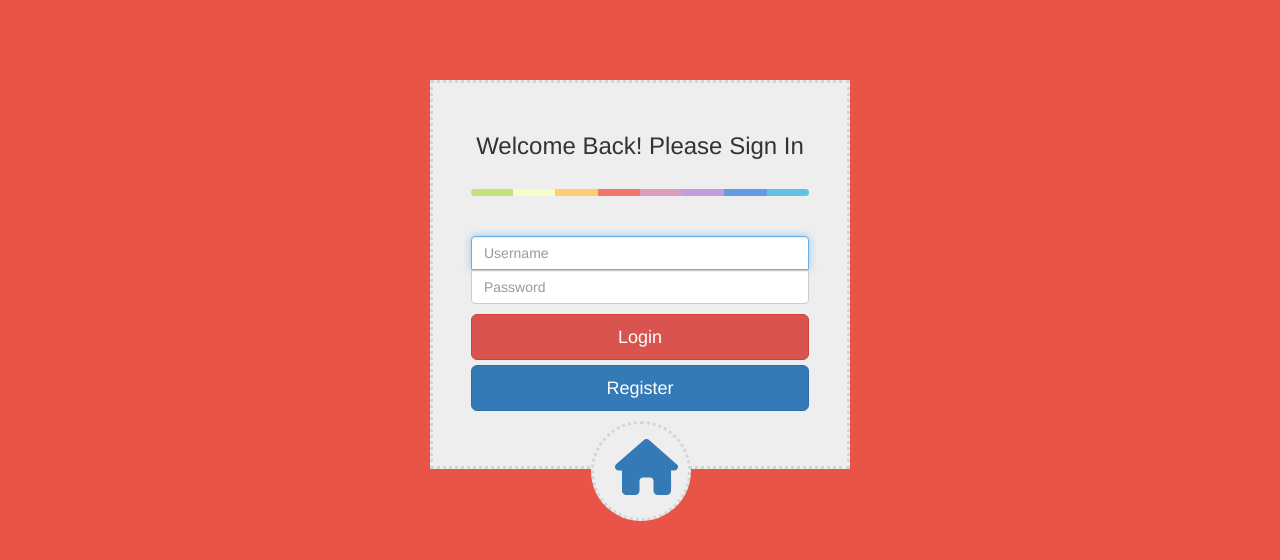
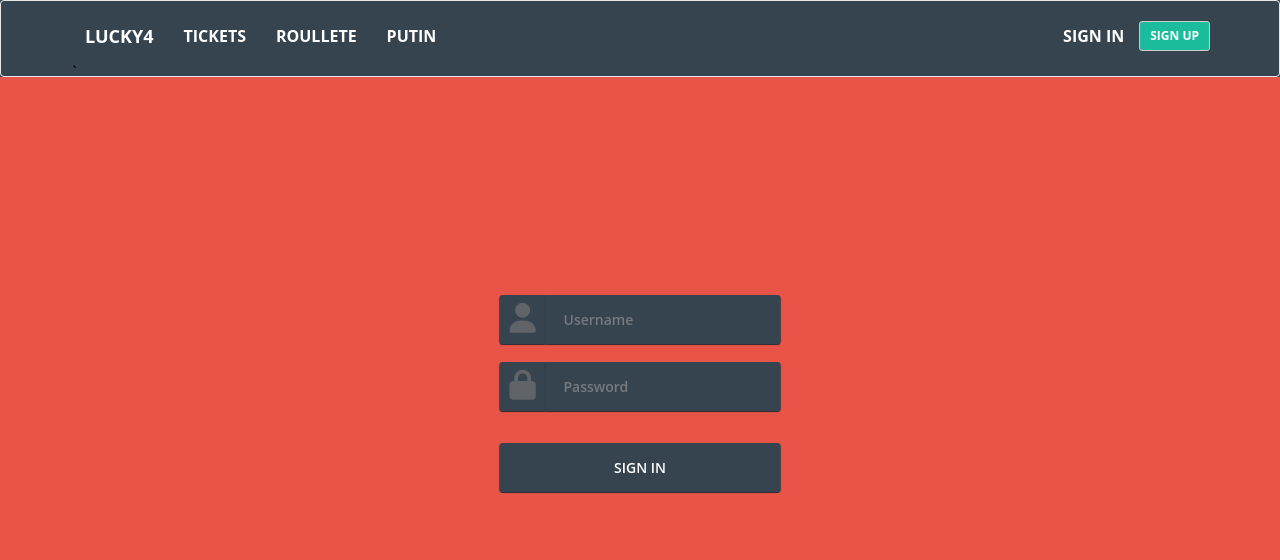
Before and after one commit to iindigoo/lucky4new, a PHP site: page /login.php in a window 1280 px wide. Shown: the top 560 px of the page. Run offline with PHP 8.4, Linux system fonts and the light colour scheme; some libraries are stand-ins or nearby versions.

Commit message:
Nieuwe login design

```diff
--- a/dist/css/login.css
+++ b/dist/css/login.css
@@ -1,120 +1,90 @@
-body.color {
-  background-color: #e85447;
+/*
+ * Developer: Alireza Eskandarpour Shoferi
+ * Designer: Virgil Pana (dribbble.com/virgilpana)
+ *
+ * Distributed under the terms of the MIT license
+ * http://opensource.org/licenses/MIT
+ */
+
+body {
+    font-family: 'Open Sans', sans-serif;
+    font-weight: 400;
+    color: #606468;
+    background-color: #e85447;
 }
-
-.wrapper {
-  margin-top: 80px;
-  margin-bottom: 20px;
+a,
+a:visited {
+    text-decoration: none;
+    color: #fff;
 }
-
-.form-signin {
-  max-width: 420px;
-  padding: 30px 38px 55px;
-  margin: 0 auto;
-  background-color: #eee;
-  border: 3px dotted rgba(0,0,0,0.1);
-  }
-
-.form-signin-heading {
-  text-align:center;
-  margin-bottom: 30px;
+#wrapper {
+    position: absolute;
+    top: 50%;
+    left: 50%;
+    width: 281px;
+    transform: translate(-50%, -50%);
 }
-
-.form-control {
-  position: relative;
-  font-size: 16px;
-  height: auto;
-  padding: 10px;
+input,
+label {
+    height: 49px;
+    box-shadow: 0 1px 1px #292a32;
 }
-
-
-
-input[type="text"] {
-  margin-bottom: 0px;
-  border-bottom-left-radius: 0;
-  border-bottom-right-radius: 0;
+input:not([type='submit']) {
+    font-weight: 600;
+    box-sizing: border-box;
+    width: 235px;
+    height: 49px;
+    padding-right: 4px;
+    padding-left: 18px;
+    color: #767a7f;
+    border-style: none;
+    border-top-right-radius: 3px;
+    border-bottom-right-radius: 3px;
+    outline-style: none;
+    background-color: #36444F;
 }
-
-input[type="passwordlogin"] {
-  margin-bottom: 10px;
-  border-top-left-radius: 0;
-  border-top-right-radius: 0;
+label {
+    display: inline-block;
+    width: 46px;
+    text-align: center;
+    vertical-align: top;
+    color: #606468;
+    border-top-left-radius: 3px;
+    border-bottom-left-radius: 3px;
+    background-color: #36444F;
 }
-
-input[type="password"] {
-  margin-bottom: 0px;
-  border-top-left-radius: 0;
-  border-top-right-radius: 0;
+i[class^='fa'] {
+    line-height: 1.5;
+    color: #606468;
 }
-
-input[type="repeatpassword"] {
-  margin-bottom: 0px;
-  border-top-left-radius: 0;
-  border-top-right-radius: 0;
+.input-wrapper {
+    margin-bottom: 13px;
 }
-
-input[type="email"] {
-  margin-bottom: 10px;
-  border-top-left-radius: 0;
-  border-top-right-radius: 0;
+::-webkit-input-placeholder {
+    color: #767a7f;
 }
-
-.btn.test {
-  margin-top: 5px;
+::-moz-placeholder {
+    color: #767a7f;
 }
-
-
-.colorgraph {
-  height: 7px;
-  border-top: 0;
-  background: #c4e17f;
-  border-radius: 5px;
-  background-image: -webkit-linear-gradient(left, #c4e17f, #c4e17f 12.5%, #f7fdca 12.5%, #f7fdca 25%, #fecf71 25%, #fecf71 37.5%, #f0776c 37.5%, #f0776c 50%, #db9dbe 50%, #db9dbe 62.5%, #c49cde 62.5%, #c49cde 75%, #669ae1 75%, #669ae1 87.5%, #62c2e4 87.5%, #62c2e4);
-  background-image: -moz-linear-gradient(left, #c4e17f, #c4e17f 12.5%, #f7fdca 12.5%, #f7fdca 25%, #fecf71 25%, #fecf71 37.5%, #f0776c 37.5%, #f0776c 50%, #db9dbe 50%, #db9dbe 62.5%, #c49cde 62.5%, #c49cde 75%, #669ae1 75%, #669ae1 87.5%, #62c2e4 87.5%, #62c2e4);
-  background-image: -o-linear-gradient(left, #c4e17f, #c4e17f 12.5%, #f7fdca 12.5%, #f7fdca 25%, #fecf71 25%, #fecf71 37.5%, #f0776c 37.5%, #f0776c 50%, #db9dbe 50%, #db9dbe 62.5%, #c49cde 62.5%, #c49cde 75%, #669ae1 75%, #669ae1 87.5%, #62c2e4 87.5%, #62c2e4);
-  background-image: linear-gradient(to right, #c4e17f, #c4e17f 12.5%, #f7fdca 12.5%, #f7fdca 25%, #fecf71 25%, #fecf71 37.5%, #f0776c 37.5%, #f0776c 50%, #db9dbe 50%, #db9dbe 62.5%, #c49cde 62.5%, #c49cde 75%, #669ae1 75%, #669ae1 87.5%, #62c2e4 87.5%, #62c2e4);
+:-moz-placeholder {
+    color: #767a7f;
 }
-
-.arrowleft {
-  width: 100px;
-  height: 100px;
-  background-color: #eee;
-  margin-left: 123px;
-  margin-top: 10px;
-  border-radius: 100px;
-  position: absolute;
-  border: 3px dotted rgba(0,0,0,0.1);
+:-ms-input-placeholder {
+    color: #767a7f;
 }
-
-.arrowleft i {
-  margin-top: 15px;
-  margin-left: 22px;
-
+span {
+    color: #85868b;
 }
-
-.arrowleft:hover {
-  cursor: pointer;
-  box-shadow: 1px 1px 3px #888888;
+input[type='submit'] {
+    font-weight: 600;
+    width: 100%;
+    margin-top: 14px;
+    text-transform: uppercase;
+    color: #fff;
+    border-style: none;
+    border-radius: 3px;
+    background-color: #36444F;
 }
-
-.home {
-  width: 100px;
-  height: 100px;
-  background-color: #eee;
-  margin-left: 120px;
-  margin-top: 10px;
-  border-radius: 100px;
-  position: absolute;
-  border: 3px dotted rgba(0,0,0,0.1);
+p {
+    text-align: center;
 }
-
-.home i {
-  margin-top: 15px;
-  margin-left: 21px;
-
-}
-
-.home:hover {
-  cursor: pointer;
-  box-shadow: 1px 1px 3px #888888;
-}
--- a/login.php
+++ b/login.php
@@ -1,5 +1,6 @@
 <?php
 	include "common/login.php";
+	include "common/header.php";
  ?>
 
 <!DOCTYPE html>
@@ -8,32 +9,22 @@
 	<meta charset="UTF-8">
 	<title>Login</title>
 	<link rel="stylesheet" href="dist/css/login.css">
-	<link rel="stylesheet" href="dist/css/bootstrap.css">
 	<script src="https://use.fontawesome.com/7a7f3effb0.js"></script>
 </head>
-<body class="color">
-<div class = "container">
-	<div class="wrapper">
-		<form action="" method="post" name="Login_Form" class="form-signin">
-		    <h3 class="form-signin-heading">Welcome Back! Please Sign In</h3>
-			  <hr class="colorgraph"><br>
+<body>
+<div id="wrapper">
+	<form autocomplete="off">
+		<div class="input-wrapper">
+			<label for="username"><i class="fa fa-user fa-2x"></i></label><input type="text" id="username" placeholder="Username" spellcheck="false">
+		</div>
+		<div class="input-wrapper">
+			<label for="password"><i class="fa fa-lock fa-2x"></i></label><input type="password" id="password" placeholder="Password">
+		</div>
+		<div class="input-wrapper">
+			<input type="submit" value="Sign In">
 
-			  <input type="text" class="form-control" name="Username" placeholder="Username" required="" autofocus="" />
-			  <input type="passwordlogin" class="form-control" name="Password" placeholder="Password" required=""/>
-
-
-			  <button class="btn btn-lg btn-danger btn-primary btn-block"  name="Submit" value="Login" type="Submit">Login</button>
-
-			  <a href="register.php"><button class="btn btn-lg btn-primary btn-block test"  name="Register" value="Register" type="button">Register</button></a>
-
-
-
-			  <div class="home">
-			  	<a href="index.php"><i class="fa fa-home fa-4x"  aria-hidden="true"></i></a>
-			  </div>
-		</form>
-
-	</div>
+		</div>
+	</form>
 </div>
 </body>
 </html>
```
